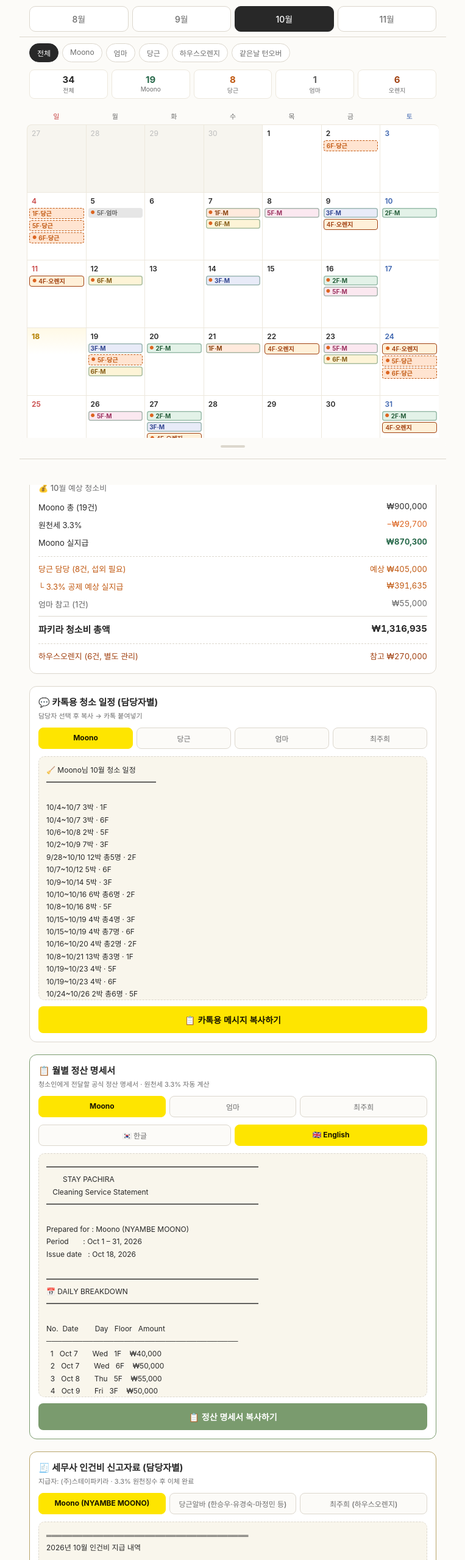
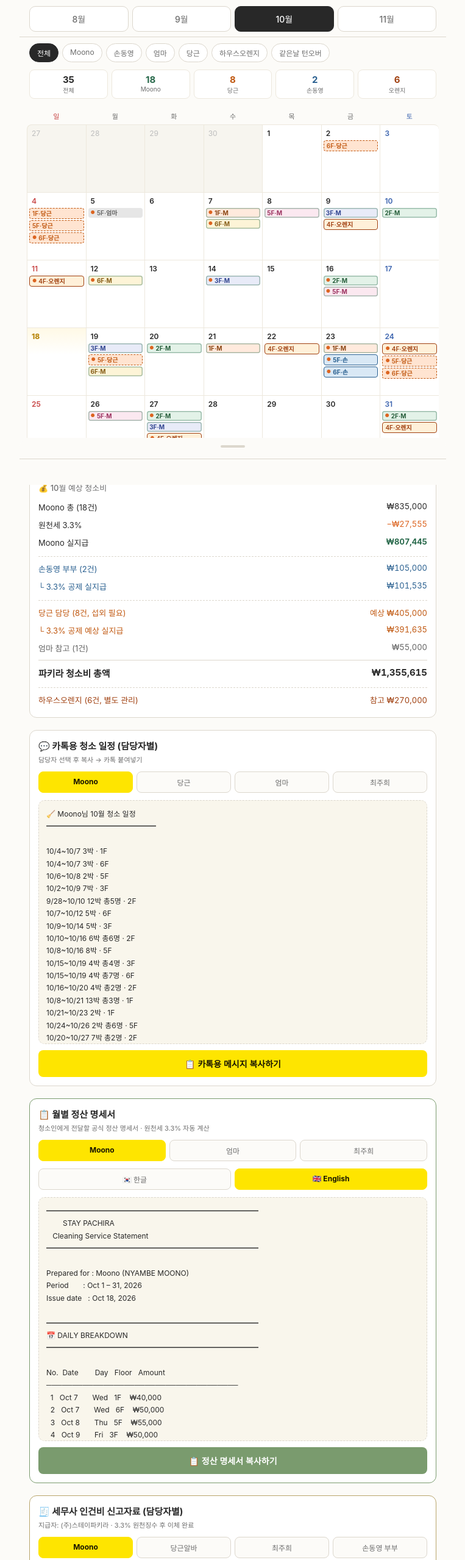
Before and after one commit to ElleKim1004/stay-pachira, a plain HTML site: page cleaning.html in a window 1280 px wide. Shown: the part 62-2620 px from the top of the page at 61% size, without its empty margins (258-1021 px from the left). Drawn offline with Linux system fonts and the light colour scheme.

Commit message:
10/18 업데이트: 손동영 부부 담당 추가(S 코드) + 1F 10/21 신규 + 세무사 리스트 포함

```diff
--- a/cleaning.html
+++ b/cleaning.html
@@ -33,6 +33,7 @@
   --f5-bg: #fbe8f0; --f5-fg: #9b325f;
   --f6-bg: #fdf4d7; --f6-fg: #875f19;
   --carrot-bg: #ffe4d1; --carrot-fg: #c05810;
+  --son-bg: #d9e8f5; --son-fg: #2a6090;
 }
 * { box-sizing: border-box; margin: 0; padding: 0; -webkit-tap-highlight-color: transparent; }
 html, body { background: var(--bg); font-family: -apple-system, BlinkMacSystemFont, "Apple SD Gothic Neo", "Noto Sans KR", sans-serif; color: var(--ink); overflow-x: hidden; }
@@ -80,7 +81,9 @@
 .evt-pill.moono-pill { font-weight: 700; box-shadow: inset 0 0 0 1.5px rgba(40,105,75,0.4); }
 .evt-pill.orange-c { background: var(--orange-bg); color: var(--orange-fg); border: 1px solid var(--orange-fg); }
 .evt-pill.carrot { background: var(--carrot-bg); color: var(--carrot-fg); border: 1px dashed var(--carrot-fg); }
+.evt-pill.son { background: var(--son-bg); color: var(--son-fg); border: 1px solid var(--son-fg); font-weight: 700; }
 .pill.carrot .n { color: var(--carrot-fg); }
+.pill.son .n { color: var(--son-fg); }
 .evt-pill.turnover::before { content: "●"; color: var(--orange); font-size: 8px; }
 .evt-more { font-size: 9px; color: var(--ink-soft); padding: 1px 4px; }
 .money-summary { margin: 16px 16px 0; padding: 14px; background: var(--card); border: 1px solid var(--line); border-radius: 12px; }
@@ -117,6 +120,7 @@
 .detail-card.mom { background: var(--mom-bg); border-color: #ccc; }
 .detail-card.orange-c { background: var(--orange-bg); border-color: var(--orange-fg); }
 .detail-card.carrot { background: var(--carrot-bg); border-color: var(--carrot-fg); border-style: dashed; }
+.detail-card.son { background: var(--son-bg); border-color: var(--son-fg); }
 .detail-top { display: flex; align-items: center; gap: 10px; margin-bottom: 8px; }
 .detail-floor { font-size: 15px; font-weight: 700; padding: 4px 10px; border-radius: 6px; }
 .detail-floor.f-1F { background: var(--f1-bg); color: var(--f1-fg); }
@@ -131,6 +135,7 @@
 .detail-cleaner-tag.mom { background: var(--mom-fg); }
 .detail-cleaner-tag.orange-c { background: var(--orange-fg); }
 .detail-cleaner-tag.carrot { background: var(--carrot-fg); }
+.detail-cleaner-tag.son { background: var(--son-fg); }
 .detail-info { display: grid; grid-template-columns: auto 1fr; gap: 4px 10px; font-size: 13px; padding-top: 8px; border-top: 1px dashed var(--line); }
 .detail-info dt { color: var(--ink-soft); }
 .detail-info dd { color: var(--ink); font-weight: 500; }
@@ -156,6 +161,7 @@
 <div class="filter-bar">
   <div class="chip active" data-filter="all">전체</div>
   <div class="chip" data-filter="M">Moono</div>
+  <div class="chip" data-filter="S">손동영</div>
   <div class="chip" data-filter="H">엄마</div>
   <div class="chip" data-filter="D">당근</div>
   <div class="chip" data-filter="O">하우스오렌지</div>
@@ -202,10 +208,11 @@
 <div class="kakao-section" style="border-color: #b8a56b;">
   <h3>🧾 세무사 인건비 신고자료 (담당자별)</h3>
   <div class="kakao-sub">지급자: (주)스테이파키라 · 3.3% 원천징수 후 이체 완료</div>
-  <div class="cleaner-tabs">
-    <div class="cleaner-tab active" data-tax-cleaner="M">Moono (NYAMBE MOONO)</div>
-    <div class="cleaner-tab" data-tax-cleaner="D">당근알바 (한승우·유경숙·마정민 등)</div>
-    <div class="cleaner-tab" data-tax-cleaner="O">최주희 (하우스오렌지)</div>
+  <div class="cleaner-tabs" style="flex-wrap:wrap;">
+    <div class="cleaner-tab active" data-tax-cleaner="M">Moono</div>
+    <div class="cleaner-tab" data-tax-cleaner="D">당근알바</div>
+    <div class="cleaner-tab" data-tax-cleaner="O">최주희</div>
+    <div class="cleaner-tab" data-tax-cleaner="S">손동영 부부</div>
   </div>
   <div class="msg-box" id="taxBox"></div>
   <button class="copy-btn" id="copyTaxBtn" style="background:#b8a56b; color:white;">📋 세무사 신고자료 복사하기</button>
@@ -366,15 +373,16 @@
 ["2026-11-12","2026-11-15","5F","Qiuran","D","Airbnb","3박 · 당근 섭외 필요"],
 ["2026-11-12","2026-11-18","2F","Maria Reinaleza","D","Airbnb","6박 · 당근 섭외 필요"],
 ["2026-11-15","2026-11-23","2F","Henry","D","Airbnb","8박 · 🛏️유아침대+유아침구 ₩20K 결제완료 · 체크인 당일 세팅·체크아웃 당일 제거 필요 · D-7 알림 설정"],
-["2026-10-19","2026-10-23","5F","Cobileanschi (5F+6F)","M","Airbnb","독채 4박"],
-["2026-10-19","2026-10-23","6F","Cobileanschi (5F+6F)","M","Airbnb","독채 4박"],
+["2026-10-19","2026-10-23","5F","Cobileanschi (5F+6F)","S","Airbnb","독채 4박 · 손동영 부부 담당 · ₩55,000 (3.3% 공제)"],
+["2026-10-19","2026-10-23","6F","Cobileanschi (5F+6F)","S","Airbnb","독채 4박 · 손동영 부부 담당 · ₩50,000 (3.3% 공제)"],
+["2026-10-21","2026-10-23","1F","신규","M","Airbnb","2박 · 신규 예약"],
 ["2026-09-28","2026-10-10","2F","Marcelo Carino","M","Vrbo","성인 5"],
 ];
 const RATES = {"1F":40000,"2F":40000,"3F":50000,"4F":45000,"5F":55000,"6F":50000};
 const FLOOR_ORDER = {"1F":1,"2F":2,"3F":3,"4F":4,"5F":5,"6F":6};
 const DAY_NAMES = ["일","월","화","수","목","금","토"];
-const CLEANER_NAMES = {"M":"Moono","H":"엄마","O":"하우스오렌지","D":"당근 (담당자 섭외)"};
-const CLEANER_TAX_NAMES = {"M":"NYAMBE MOONO","O":"최주희","D":"당근알바 담당자"};
+const CLEANER_NAMES = {"M":"Moono","H":"엄마","O":"하우스오렌지","D":"당근 (담당자 섭외)","S":"손동영 부부"};
+const CLEANER_TAX_NAMES = {"M":"NYAMBE MOONO","O":"최주희","D":"당근알바 담당자","S":"손동영 부부"};
 let currentMonth = 9;
 let currentFilter = "all";
 let currentCleaner = "M";
@@ -438,12 +446,13 @@
     const maxShow = 3;
     for(let i = 0; i < Math.min(events.length, maxShow); i++){
       const e = events[i];
-      let cls = e.cleaner === "H" ? "mom" : e.cleaner === "O" ? "orange-c" : e.cleaner === "D" ? "carrot" : `p-${e.floor} moono-pill`;
+      let cls = e.cleaner === "H" ? "mom" : e.cleaner === "O" ? "orange-c" : e.cleaner === "D" ? "carrot" : e.cleaner === "S" ? "son" : `p-${e.floor} moono-pill`;
       const tn = e.turnover ? " turnover" : "";
       let label = e.floor;
       if(e.cleaner === "H") label = `${e.floor}·엄마`;
       else if(e.cleaner === "O") label = `${e.floor}·오렌지`;
       else if(e.cleaner === "D") label = `${e.floor}·당근`;
+      else if(e.cleaner === "S") label = `${e.floor}·손`;
       else label = `${e.floor}·M`;
       html += `<div class="evt-pill ${cls}${tn}">${label}</div>`;
     }
@@ -466,38 +475,44 @@
 
 function renderSummary(){
   const map = getCheckouts(currentMonth);
-  let total = 0, moono = 0, mom = 0, orange = 0, carrot = 0, turns = 0;
-  let mGross = 0, hGross = 0, oGross = 0, dGross = 0;
+  let total = 0, moono = 0, mom = 0, orange = 0, carrot = 0, son = 0, turns = 0;
+  let mGross = 0, hGross = 0, oGross = 0, dGross = 0, sGross = 0;
   for(const evs of Object.values(map)){
     for(const e of evs){
       total++;
       if(e.cleaner === "M"){ moono++; mGross += RATES[e.floor]; }
       else if(e.cleaner === "H"){ mom++; hGross += RATES[e.floor]; }
       else if(e.cleaner === "D"){ carrot++; dGross += RATES[e.floor]; }
+      else if(e.cleaner === "S"){ son++; sGross += RATES[e.floor]; }
       else { orange++; oGross += RATES[e.floor]; }
       if(e.turnover) turns++;
     }
   }
   const tax = Math.round(mGross * 0.033);
   const net = mGross - tax;
-  document.getElementById("summary").innerHTML = `
+  const summaryHtml = `
     <div class="pill"><div class="n">${total}</div><div class="l">전체</div></div>
     <div class="pill moono"><div class="n">${moono}</div><div class="l">Moono</div></div>
     <div class="pill carrot"><div class="n">${carrot}</div><div class="l">당근</div></div>
-    <div class="pill mom"><div class="n">${mom}</div><div class="l">엄마</div></div>
+    ${son > 0 ? `<div class="pill son"><div class="n">${son}</div><div class="l">손동영</div></div>` : `<div class="pill mom"><div class="n">${mom}</div><div class="l">엄마</div></div>`}
     <div class="pill orange-c"><div class="n">${orange}</div><div class="l">오렌지</div></div>
   `;
+  document.getElementById("summary").innerHTML = summaryHtml;
   const dTax = Math.round(dGross * 0.033);
   const dNet = dGross - dTax;
+  const sTax = Math.round(sGross * 0.033);
+  const sNet = sGross - sTax;
   document.getElementById("moneySummary").innerHTML = `
     <h3>💰 ${currentMonth}월 예상 청소비</h3>
     <div class="money-row"><span>Moono 총 (${moono}건)</span><span class="amount">₩${mGross.toLocaleString()}</span></div>
     <div class="money-row"><span>원천세 3.3%</span><span class="amount" style="color:var(--orange)">−₩${tax.toLocaleString()}</span></div>
     <div class="money-row net"><span>Moono 실지급</span><span class="amount">₩${net.toLocaleString()}</span></div>
+    ${son > 0 ? `<div class="money-row" style="margin-top:8px; padding-top:10px; border-top:1px dashed var(--line);"><span style="color:#2a6090">손동영 부부 (${son}건)</span><span class="amount" style="color:#2a6090">₩${sGross.toLocaleString()}</span></div>
+    <div class="money-row"><span style="color:#2a6090">└ 3.3% 공제 실지급</span><span class="amount" style="color:#2a6090">₩${sNet.toLocaleString()}</span></div>` : ''}
     <div class="money-row" style="margin-top:8px; padding-top:10px; border-top:1px dashed var(--line);"><span style="color:var(--carrot-fg)">당근 담당 (${carrot}건, 섭외 필요)</span><span class="amount" style="color:var(--carrot-fg)">예상 ₩${dGross.toLocaleString()}</span></div>
     <div class="money-row"><span style="color:var(--carrot-fg)">└ 3.3% 공제 예상 실지급</span><span class="amount" style="color:var(--carrot-fg)">₩${dNet.toLocaleString()}</span></div>
     <div class="money-row"><span style="color:var(--mom-fg)">엄마 참고 (${mom}건)</span><span class="amount" style="color:var(--mom-fg)">₩${hGross.toLocaleString()}</span></div>
-    <div class="money-row total"><span>파키라 청소비 총액</span><span class="amount">₩${(net + hGross + dNet).toLocaleString()}</span></div>
+    <div class="money-row total"><span>파키라 청소비 총액</span><span class="amount">₩${(net + hGross + dNet + sNet).toLocaleString()}</span></div>
     <div class="money-row" style="margin-top:8px; padding-top:10px; border-top:1px dashed var(--line);"><span style="color:var(--orange-fg)">하우스오렌지 (${orange}건, 별도 관리)</span><span class="amount" style="color:var(--orange-fg)">참고 ₩${oGross.toLocaleString()}</span></div>
   `;
 }
@@ -694,7 +709,9 @@
   const dates = Object.keys(map).sort();
   const cleanerName = CLEANER_NAMES[currentTaxCleaner];
   const taxName = CLEANER_TAX_NAMES[currentTaxCleaner];
-  const jobDesc = currentTaxCleaner === "O" ? "하우스오렌지 4F 청소" : "파키라 청소";
+  const jobDesc = currentTaxCleaner === "O" ? "하우스오렌지 4F 청소"
+                : currentTaxCleaner === "S" ? "스테이파키라 5F·6F 독채 청소 (손동영 부부)"
+                : "파키라 청소";
 
   let lines = [];
   lines.push(`═══════════════════════════════════════`);
@@ -766,16 +783,19 @@
       const isMom = e.cleaner === "H";
       const isOrange = e.cleaner === "O";
       const isCarrot = e.cleaner === "D";
+      const isSon = e.cleaner === "S";
       let clsCard = "detail-card";
       if(e.turnover) clsCard += " turnover";
       if(isMom) clsCard += " mom detail-mom";
       if(isOrange) clsCard += " orange-c";
       if(isCarrot) clsCard += " carrot";
+      if(isSon) clsCard += " son";
       const cleanerLbl = CLEANER_NAMES[e.cleaner];
       let cleanerTagCls = "detail-cleaner-tag";
       if(isMom) cleanerTagCls += " mom";
       if(isOrange) cleanerTagCls += " orange-c";
       if(isCarrot) cleanerTagCls += " carrot";
+      if(isSon) cleanerTagCls += " son";
       const rate = RATES[e.floor];
       const checkinD = parseDate(e.checkin);
       const checkoutD = parseDate(e.checkout);
@@ -783,7 +803,7 @@
       const coStr = `${checkoutD.getMonth()+1}월 ${checkoutD.getDate()}일 (${DAY_NAMES[checkoutD.getDay()]})`;
       const rateStr = isOrange
         ? `₩${rate.toLocaleString()} (별도 관리)`
-        : `₩${rate.toLocaleString()}${!isMom ? ` (세후 ₩${(rate - Math.round(rate*0.033)).toLocaleString()})` : ''}`;
+        : `₩${rate.toLocaleString()}${(!isMom) ? ` (세후 ₩${(rate - Math.round(rate*0.033)).toLocaleString()})` : ''}`;
       return `
         <div class="${clsCard}">
           <div class="detail-top">
```
Also changed, not shown: 1 other file.
